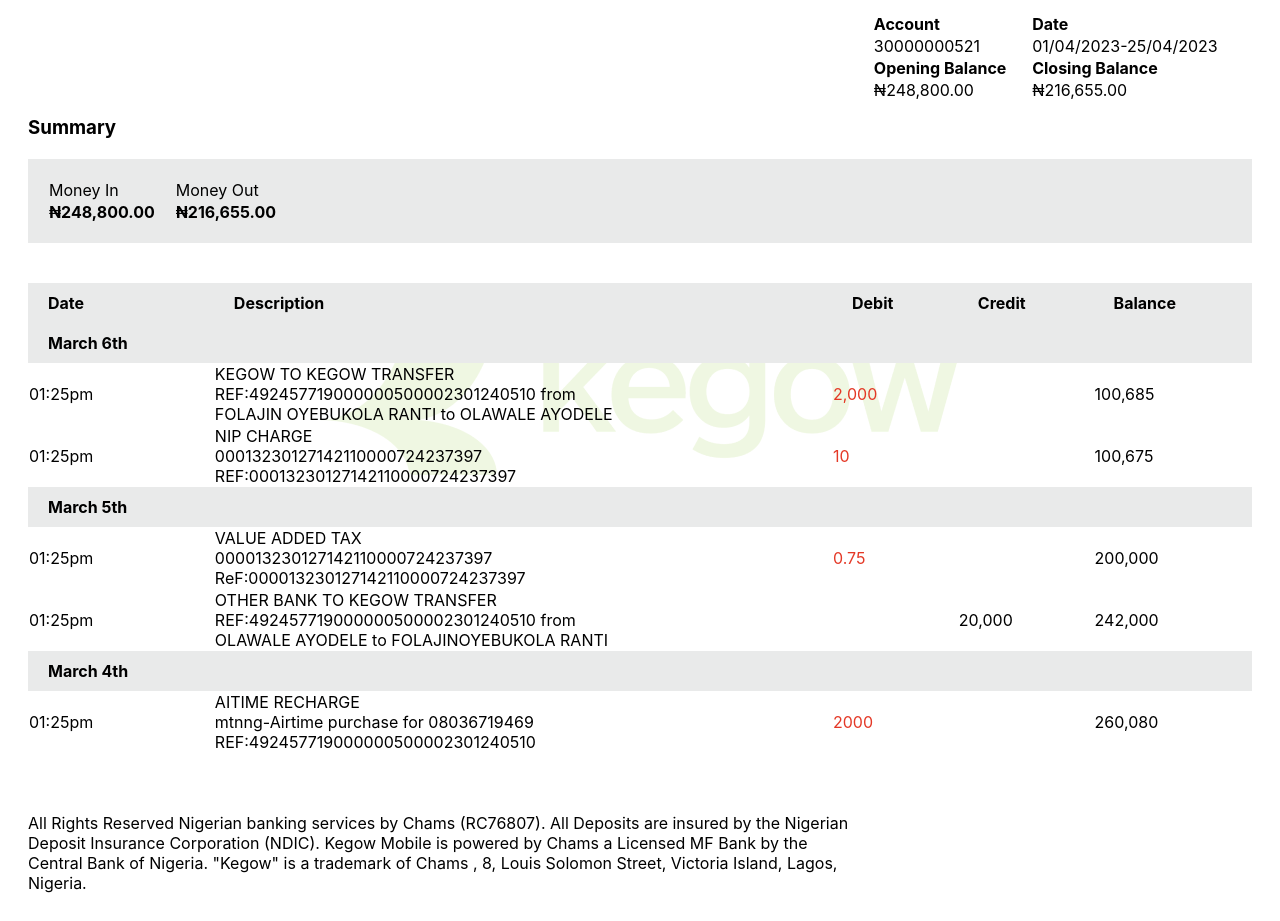
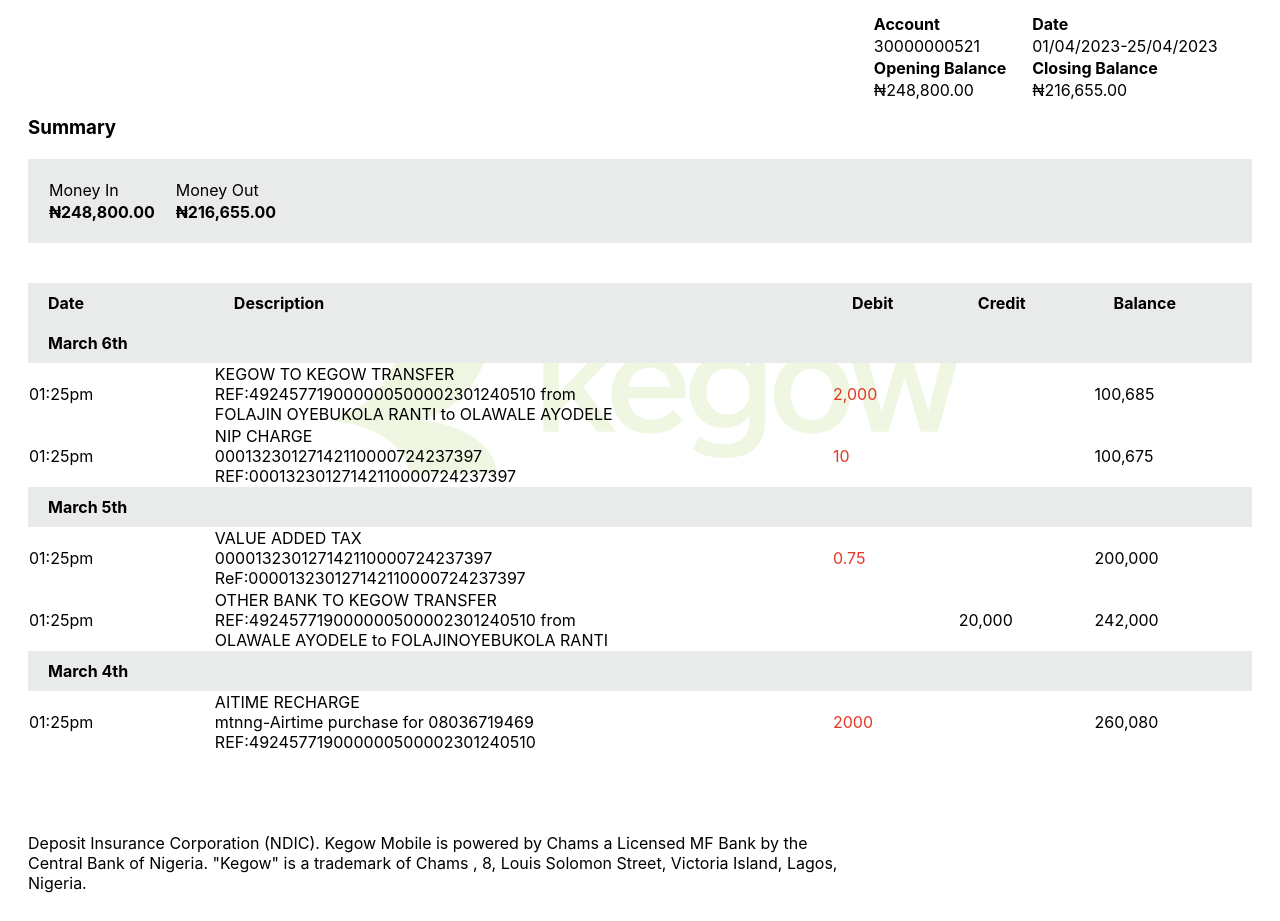
Before and after one commit to zainab-codes1/statements-project, a plain HTML site: page index.html in a window 1280 px wide. Shown: the part 146-1067 px from the top of the page. Drawn offline with Linux system fonts and the light colour scheme; files whose address does not match are found by name; a web font is replaced by a local one.

Commit message:
Update index.html

```diff
--- a/index.html
+++ b/index.html
@@ -209,7 +209,7 @@
       </div>
 </body>
 <footer>
-  All Rights Reserved Nigerian banking services by Chams (RC76807). All Deposits are insured by the Nigerian
+
  <br>Deposit Insurance Corporation (NDIC). Kegow Mobile is powered by Chams a Licensed MF Bank by the
   <br>Central Bank of Nigeria. "Kegow" is a trademark of Chams , 8, Louis Solomon Street, Victoria Island, Lagos,
   <br>Nigeria.
```
